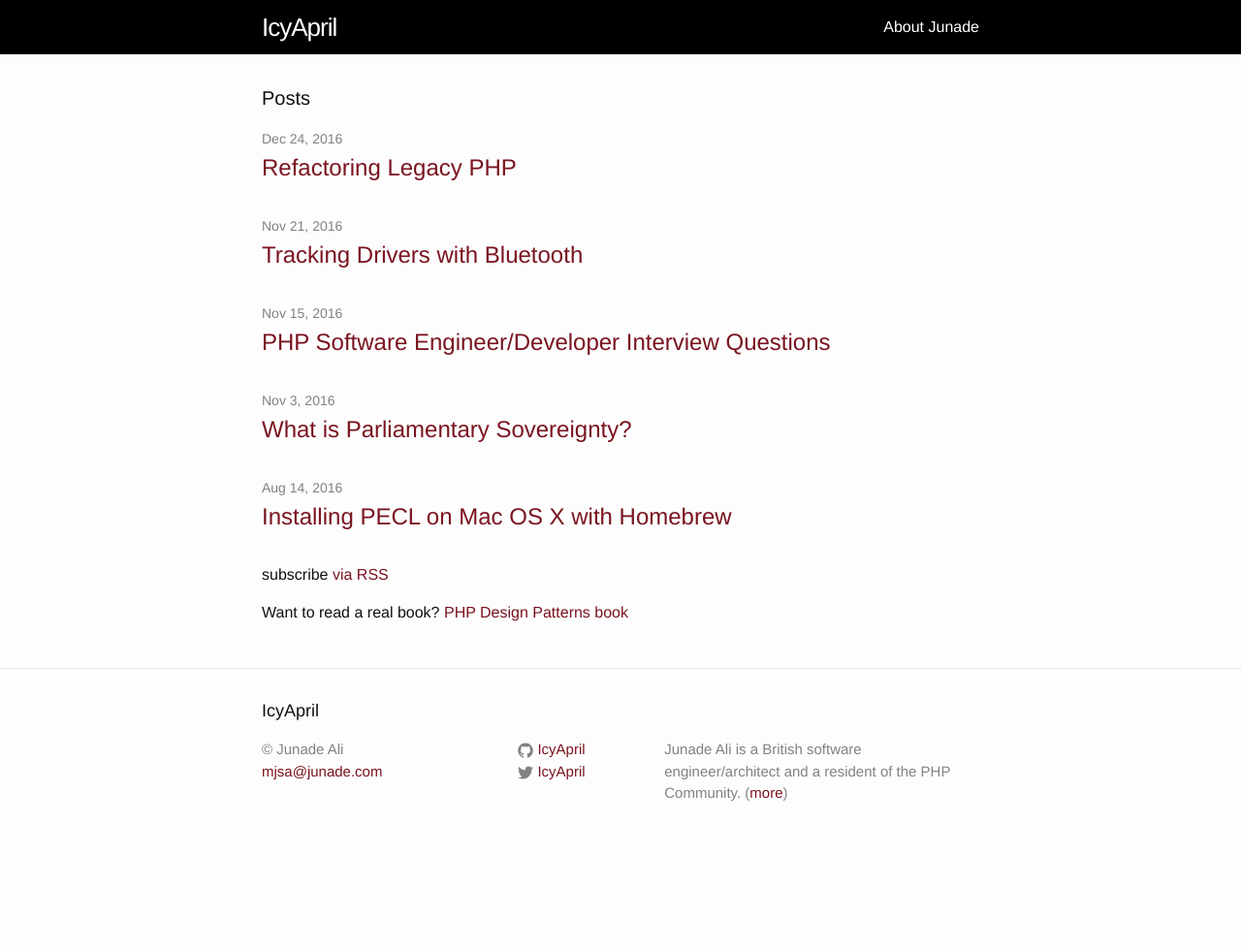
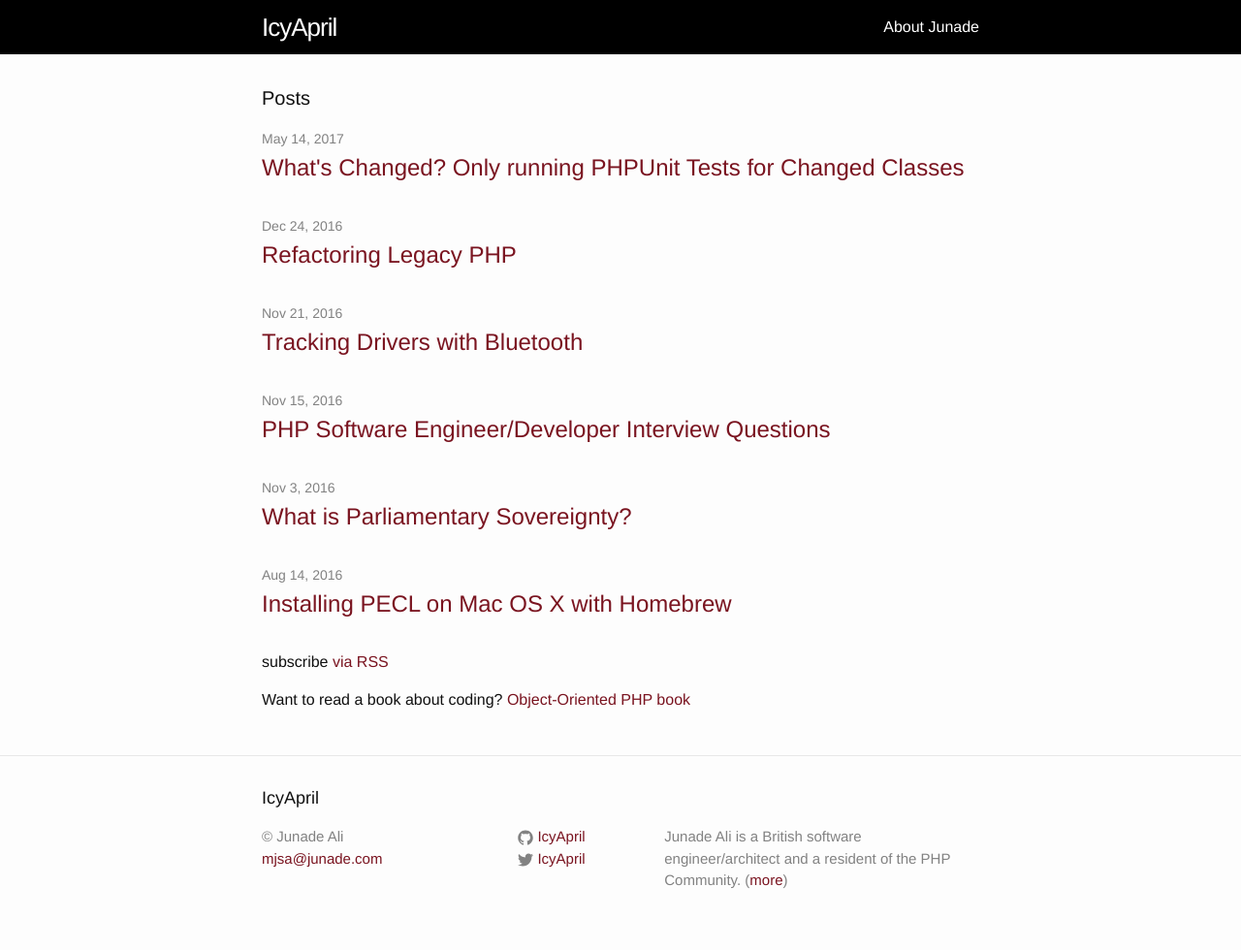
Before and after one commit to IcyApril/icyapril.github.io, a Jekyll site: the page built from index.html, in a window 1280 px wide. Shown: the whole page at 97% size. Built offline with Jekyll 4.4.1, drawn with Linux system fonts in a browser that asks for light colours; before the commit the page ends 900 px from its top, so only the background shows below that; some of the changed lines change nothing that is shown.

Commit message:
What's Changed blog post

`````diff
--- /dev/null
+++ b/_posts/2017-05-14-whats-changed-only-running-phpunit-tests-for-changed-classes.markdown
@@ -0,0 +1,73 @@
+---
+layout: post
+title:  "What's Changed? Only running PHPUnit Tests for Changed Classes"
+date:   2017-05-14 15:30:00 +0000
+categories: php programming
+---
+
+Last night I was working on adding some features to a pretty large PHP project, the project had incredibly thorough Unit Testing. Whilst having too few Unit Tests is common issue for developers, in this case I was experiencing the exact opposite challenge; there were too many tests.
+
+The project had hundreds of thousands of Unit Tests (in some cases they really constituted Integration Tests) and it would take upwards of 40 minutes to run the entire test suite. After running a single change it simply wasn't feasible to run the entire test suite to check everything was all working. I needed a way to only test the classes and run the unit test files which had changed during development, when I actually want to merge the code in that's when my CI build system would run all the Unit Tests across all the required platforms.
+
+The project directory was largely standardized around the [pds/skeleton](https://github.com/php-pds/skeleton) standard. The ````src```` directory contained classes (e.g. ````Class.php````) which in turn had an associated unit test in the ````tests```` folder (e.g. ````ClassTest.php````). The directory structure in the ````src```` directory and the ````tests```` folder are identical (if a class exists in ````src/Core/File.php```` the associated unit test exists in ````tests/Core/FileTest.php````). For example:
+
+```txt
+├── LICENCE
+├── README.md
+├── composer.json
+├── composer.lock
+├── phpunit.xml
+├── src
+│   ├── Config.php
+│   ├── File.php
+│   └── Tail.php
+├── tests
+│   ├── ConfigTest.php
+│   ├── FileTest.php
+│   └── TailTest.php
+└── vendor
+    ├── ...
+```
+
+PHPUnit does have a way to group Unit Tests, you can organize different test suites into different folders and can use the ````--filter```` argument in PHPUnit to run specific tests. There is even an ````@group```` annotation you can run tests by in PHPUnit. Unfortunately neither of these solve my problem; firstly the existing codebase doesn't group tests logically and even if it did my changes to the codebase may not necessarily be aligned to a particular grouping.
+
+In PHPUnit it is possible to run Unit Tests individually simply by running ````./vendor/bin/phpunit tests/SomeTest.php```` but this is fairly tedious to do manually. You have to manually build a list of every Unit Test which has changed and every Unit Test which is associated to a changed class.
+
+## What's Changed?
+
+Out of frustration I took a few minutes out of my overnight coding session to build a tool called "What's Changed". It's a very small plugin you can add to Composer that will only test files which have recently changed according to Git. Files which are tested are those which are changed in the working tree since your last commit and those modified in the previous commit.
+
+### Constraints
+
+* Only works with files ending with ````.php````
+* Assumes your classes are in src and tests are mapped in the exact file structure in the tests folder
+* If a Unit Test in the ````tests```` folder is changed, that test is re-run
+* If a class in the ````src```` folder is changed, the associated (if existent) is run
+
+### How to Use
+
+You must have a compliant directory structure and
+
+1. Pull in via Composer: ````composer require --dev icyapril/whats-changed````
+2. Run: ````./vendor/bin/whatschanged ````
+3. Magic!
+
+### What it looks like
+
+#### Successful Test
+
+![Successful What's Changed Run](/images/2017-05-14-whats-changed-only-running-phpunit-tests-for-changed-classes/success.png)
+
+#### Test with Failures
+
+![Failed What's Changed Run](/images/2017-05-14-whats-changed-only-running-phpunit-tests-for-changed-classes/fail.png)
+
+## What's Next?
+
+This is very much an MVP version of what's possible here. There a few options as to where this experiment can go next.
+
+* Static Code Analysis to work out collateral changes where the Single Responsibility Principle isn't followed
+* Ability to customized operation to a different directory structure of a project
+* Needs a code clean-up (quick and dirty and I don't write my best at 5AM)
+
+You can check out the source on [GitHub](https://github.com/IcyApril/WhatsChanged) and check the project out on [Packagist](https://packagist.org/packages/icyapril/whats-changed).
--- a/index.html
+++ b/index.html
@@ -18,7 +18,7 @@ layout: default
   </ul>
 
   <p class="rss-subscribe">subscribe <a href="{{ "/feed.xml" | prepend: site.baseurl }}">via RSS</a></p>
-  <p>Want to read a real book? <a href="">PHP Design Patterns book</a></p>
+  <p>Want to read a book about coding? <a href="https://leanpub.com/object-orientedphp">Object-Oriented PHP book</a></p>
 
 
 </div>
`````
Also changed, not shown: images/2017-04-26-object-oriented-php-book-solid-principles/DIPResult.png (added), images/2017-04-26-object-oriented-php-book-solid-principles/SRPAfterRefactoring.png (added), images/2017-04-26-object-oriented-php-book-solid-principles/SRPFormFilled.png (added), images/2017-04-26-object-oriented-php-book-solid-principles/SRPResult.png (added), images/2017-05-14-whats-changed-only-running-phpunit-tests-for-changed-classes/fail.png (added), images/2017-05-14-whats-changed-only-running-phpunit-tests-for-changed-classes/success.png (added), 2 other files.
